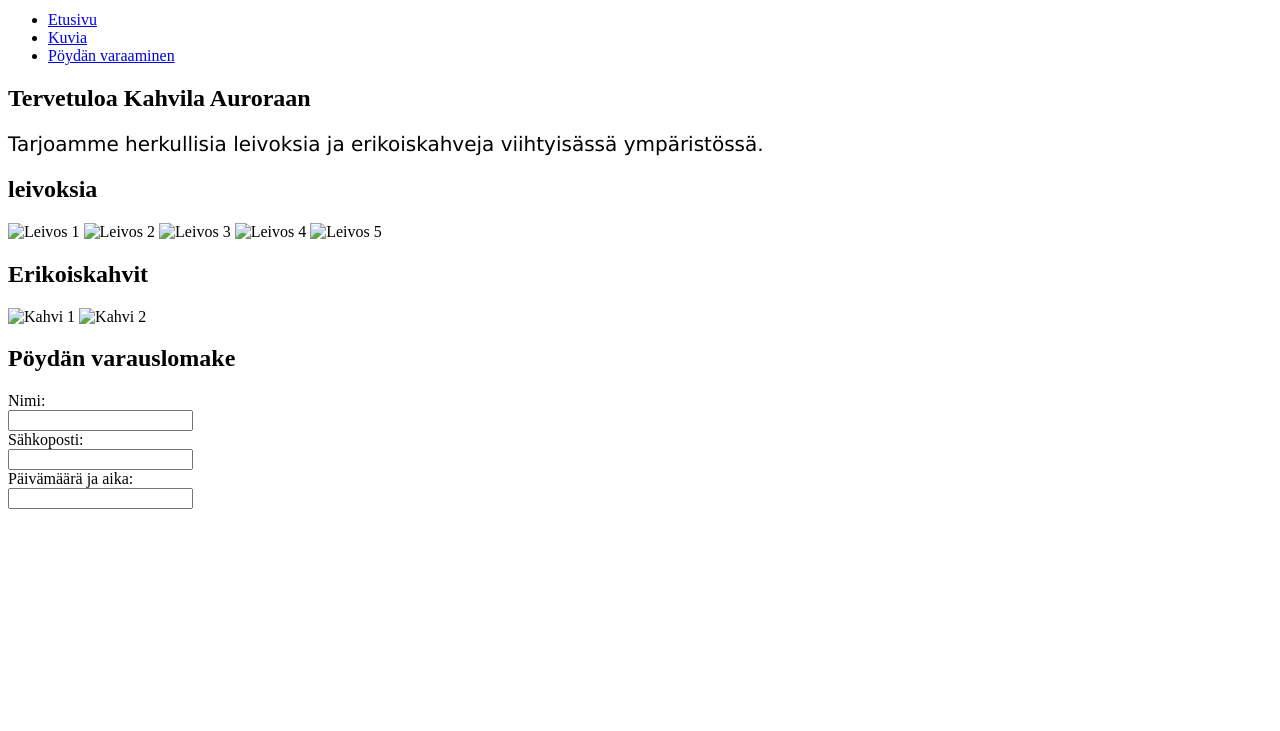
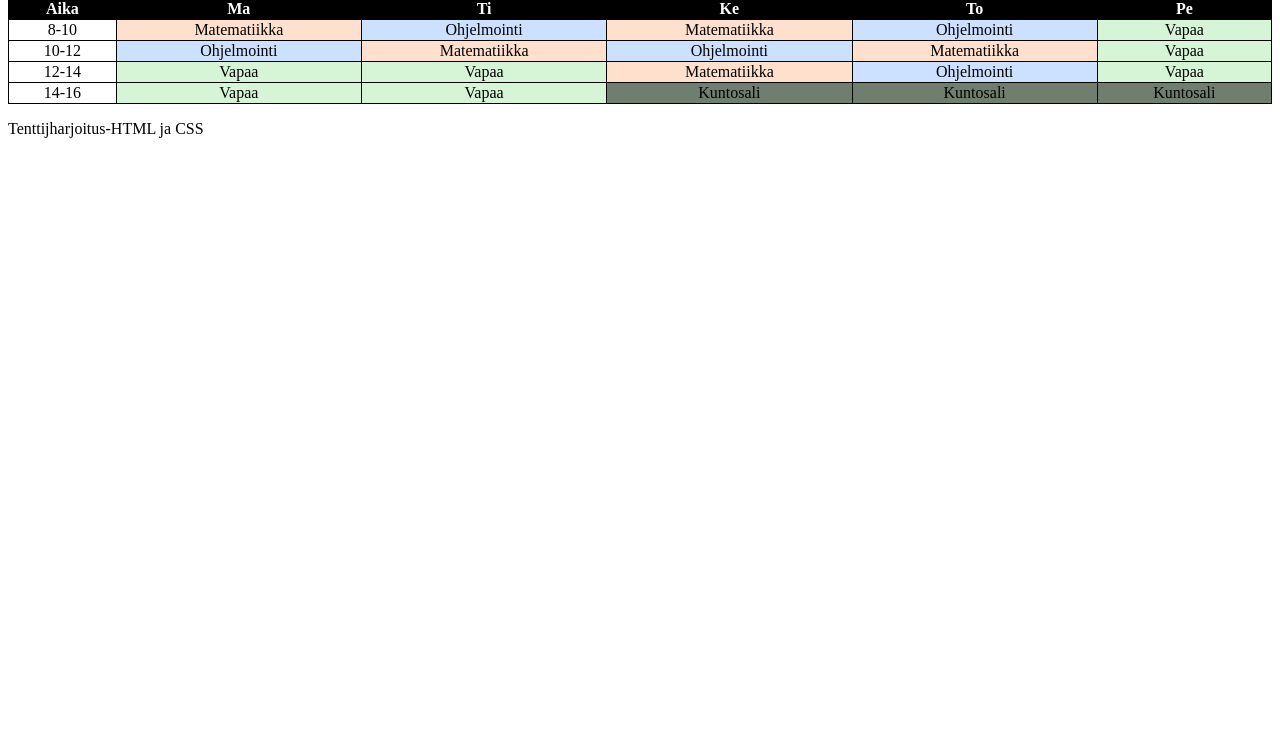
Before and after one commit to Reda5739/index.html_, a plain HTML site: page index.html in a window 1280 px wide. Shown: the part 69-800 px from the top of the page. Drawn offline with Linux system fonts and the light colour scheme.

Commit message:
Add files via upload

```diff
--- a/index.html
+++ b/index.html
@@ -1,79 +1,66 @@
 <!DOCTYPE html>
-<html lang="fi">
+<html>
 <head>
-<title>Kahvila Aurora</title>
-<style>
+  <link rel="stylesheet" href="tyylit.css" />
 
-body {
-  background-color: white;
-}
+</head>
+<body>
 
-h1 {
-  color: black;
-  text-align: center;
-}
+  <h2>Reda viikkoaikataulu</h2>
 
-p {
-  font-family: verdana;
-  font-size: 20px;
-}
+  <p></p>
 
+  <table style="width:100%">
+    <tr>
+      <th id="Aika">Aika</th>
+      <th id="Aika">Ma</th>
+      <th id="Aika">Ti</th>
+      <th id="Aika">Ke</th>
+      <th id="Aika">To</th>
+      <th id="Aika">Pe</th>
+    </tr>
 
+    <tr>
+      <td>8-10</td>
+      <td id="Matematiikka">Matematiikka</td>
+      <td id="Ohjelmointi">Ohjelmointi</td>
+      <td id="Matematiikka">Matematiikka</td>
+      <td id="Ohjelmointi">Ohjelmointi</td>
+      <td id="Vapaa">Vapaa</td>
+    </tr>
+
+    <tr>
+      <td>10-12</td>
+      <td id="Ohjelmointi">Ohjelmointi</td>
+      <td id="Matematiikka">Matematiikka</td>
+      <td id="Ohjelmointi">Ohjelmointi</td>
+      <td id="Matematiikka">Matematiikka</td>
+      <td id="Vapaa">Vapaa</td>
+    </tr>
+
+    <tr>
+      <td>12-14</td>
+      <td id="Vapaa">Vapaa</td>
+      <td id="Vapaa">Vapaa</td>
+      <td id="Matematiikka">Matematiikka</td>
+      <td id="Ohjelmointi">Ohjelmointi</td>
+      <td id="Vapaa">Vapaa</td>
+    </tr>
+
+    <tr>
+      <td>14-16</td>
+      <td id="Vapaa">Vapaa</td>
+      <td id="Vapaa">Vapaa</td>
+      <td id="Kuntosali">Kuntosali</td>
+      <td id="Kuntosali">Kuntosali</td>
+      <td id="Kuntosali">Kuntosali</td>
+    </tr>
+
+  </table>
+<footer>
+   <p>Tenttijharjoitus-HTML ja CSS</p>
+</footer>
 
 </style>
 </head>
-<body>
-
-
-<header>
-<h1>Kahvila Aurora</h1>
-  <nav>
-  <ul>
-  <li><a href="#etusivu">Etusivu</a></li>
-  <li><a href="#kuvat">Kuvia</a></li>
-  <li><a href="#varaus">Pöydän varaaminen</a></li>
-  </ul>
-  </nav>
-  </header>
-
-  <section id="etusivu">
-    <h2>Tervetuloa Kahvila Auroraan</h2>
-    <p>Tarjoamme herkullisia leivoksia ja erikoiskahveja viihtyisässä ympäristössä.</p>
-  </section>
-
-<section id="kuvat">
-<h2>leivoksia</h2>
-  <img src="C:\Users\eduredadou\Downloads\agricola_leivos_vakka.webp" alt="Leivos 1" width="300" height="250">
-  <img src="C:\Users\eduredadou\Downloads\suklaa-toffeeleivos_fiilis-600x320.jpg"alt="Leivos 2" width="300" height="250">
-  <img src="C:\Users\eduredadou\Downloads\Lumoava-Suklaa-fudge-leivos_nettiin-1.jpg" alt="Leivos 3" width="300" height="250">
-  <img src="C:\Users\eduredadou\Downloads\glogijuustokakku.jpg"alt="Leivos 4" width="300" height="250">
-  <img src="C:\Users\eduredadou\Downloads\Juustokakku_mutakakkupohjalla_2024_1440x550.jpg" alt="Leivos 5" width="300" height="250">
-
-
-<h2>Erikoiskahvit</h2>
-
-  <img src="C:\Users\eduredadou\Downloads\keitetaan-kahvit-header-image.jpg" alt="Kahvi 1" width="300" height="250">
-
-  <img src="C:\Users\eduredadou\Downloads\414aee0fa674c6c855b84b89b793fa94c267b1929c286f706f247620913d26ec.webp" alt="Kahvi 2" width="300" height="250"
-
-  <img src="C:\Users\eduredadou\Downloads\preview-lightbox-kak-prigotovit-populjarnyj-dalgona-kofe_15876377302054158540.jpg" alt="kahvi 3" width="300" height="250">
-
- </section>
-
-
- <h2>Pöydän varauslomake</h2>
-
- <form action="/action_page.php">
-   <label for="fname">Nimi:</label><br>
-   <input type="text" id="fname" name="fname" value=""><br>
-
-   <label for="email">Sähkoposti:</label><br>
-   <input type="email" id="email" name="email" value=""><br>
-
-   <label for="päivä">Päivämäärä ja aika:</label><br>
-   <input type="" id="" name="" value=""><br>
- </form>
-
-
-</body>
 </html>
```
